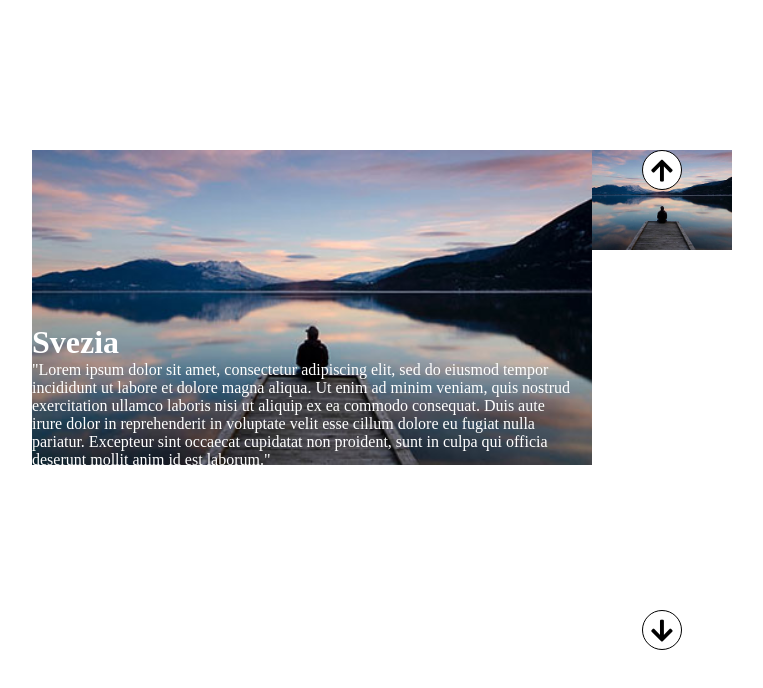
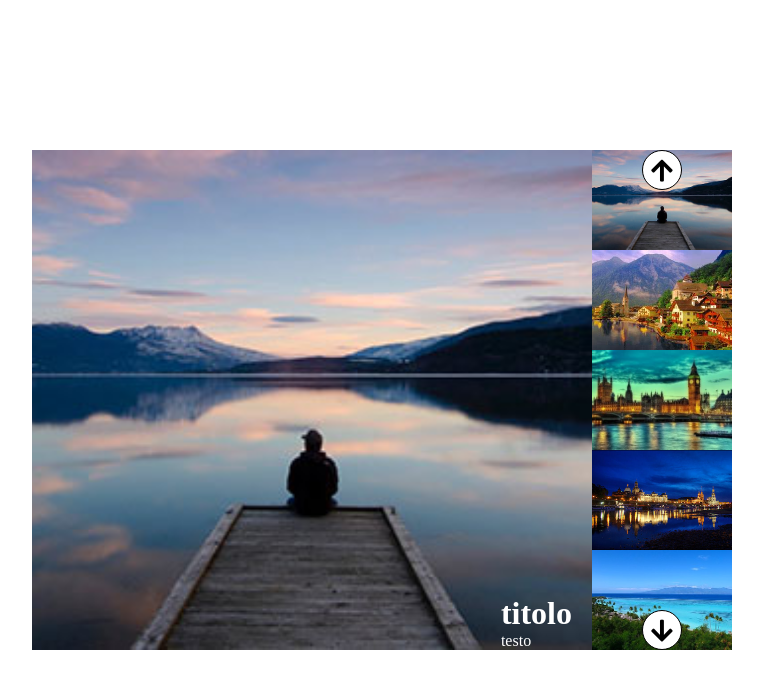
Before and after one commit to riccardolipparini/Vue-Slider, a plain HTML site: page index.html in a window 1280 px wide. Shown: the whole page, without its empty margins (258-1021 px from the left). Drawn offline with nearby package versions, Linux system fonts and the light colour scheme.

Commit message:
inizio vue thumbs

```diff
--- a/css/style.css
+++ b/css/style.css
@@ -26,6 +26,7 @@ body{
 
 }
 .item{
+    height: 100%;
     display: none;
     position: relative;
 }
--- a/index.html
+++ b/index.html
@@ -15,14 +15,14 @@
             <div class="item active">
                 <img src="img/01.jpg" alt="">
                 <div class="text">
-                    <h1>Svezia</h1>
-                    <p>"Lorem ipsum dolor sit amet, consectetur adipiscing elit, sed do eiusmod tempor incididunt ut labore et dolore magna aliqua. Ut enim ad minim veniam, quis nostrud exercitation ullamco laboris nisi ut aliquip ex ea commodo consequat. Duis aute irure dolor in reprehenderit in voluptate velit esse cillum dolore eu fugiat nulla pariatur. Excepteur sint occaecat cupidatat non proident, sunt in culpa qui officia deserunt mollit anim id est laborum."</p>
+                    <h1>titolo</h1>
+                    <p>testo</p>
                 </div>
             </div>
         </div>
         <div id="containerthumbs">
-            <div class="thumbs">
-                <img src="img/01.jpg" alt="">
+            <div v-for="slide in slides" class="thumbs">
+                <img :src="slide.image" :alt="slide.title">
             </div>
 
             <div id="prev">
--- a/js/script.js
+++ b/js/script.js
@@ -1,4 +1,7 @@
-[
+var carousel = new Vue({
+    el:"#container",
+    data: {
+        slides:[
             {
                 image: 'img/01.jpg',
                 title: 'Svezia',
@@ -24,4 +27,6 @@
                 title: 'Paradise',
                 text: 'Et temporibus voluptatum suscipit tempore aliquid deleniti aut veniam inventore eligendi ex ad ullam, cumque provident totam omnis, magnam dolores dolorum corporis.'
             }
-]
+        ],
+    }
+})
```
Lines whose indentation alone changed are shown as unchanged.
